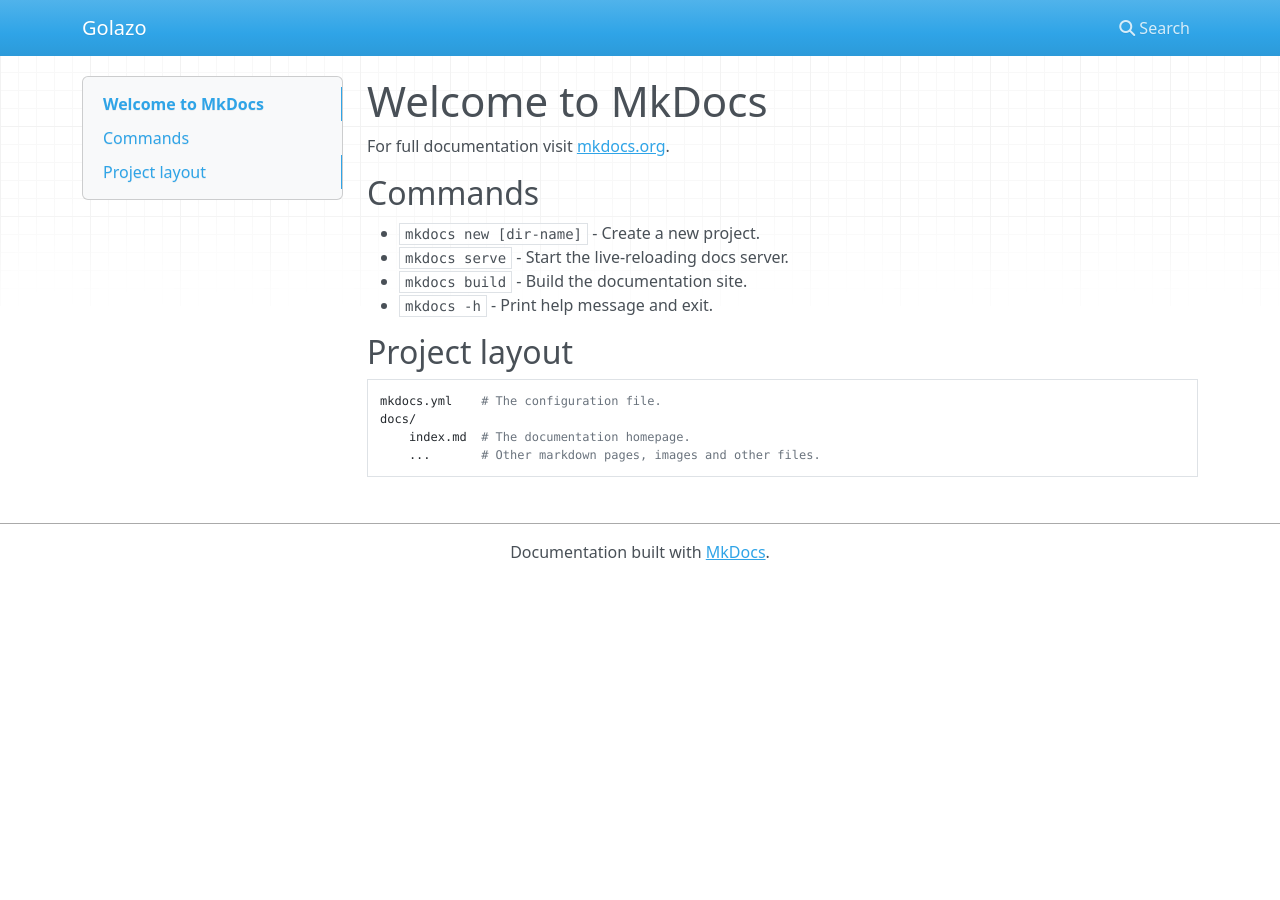
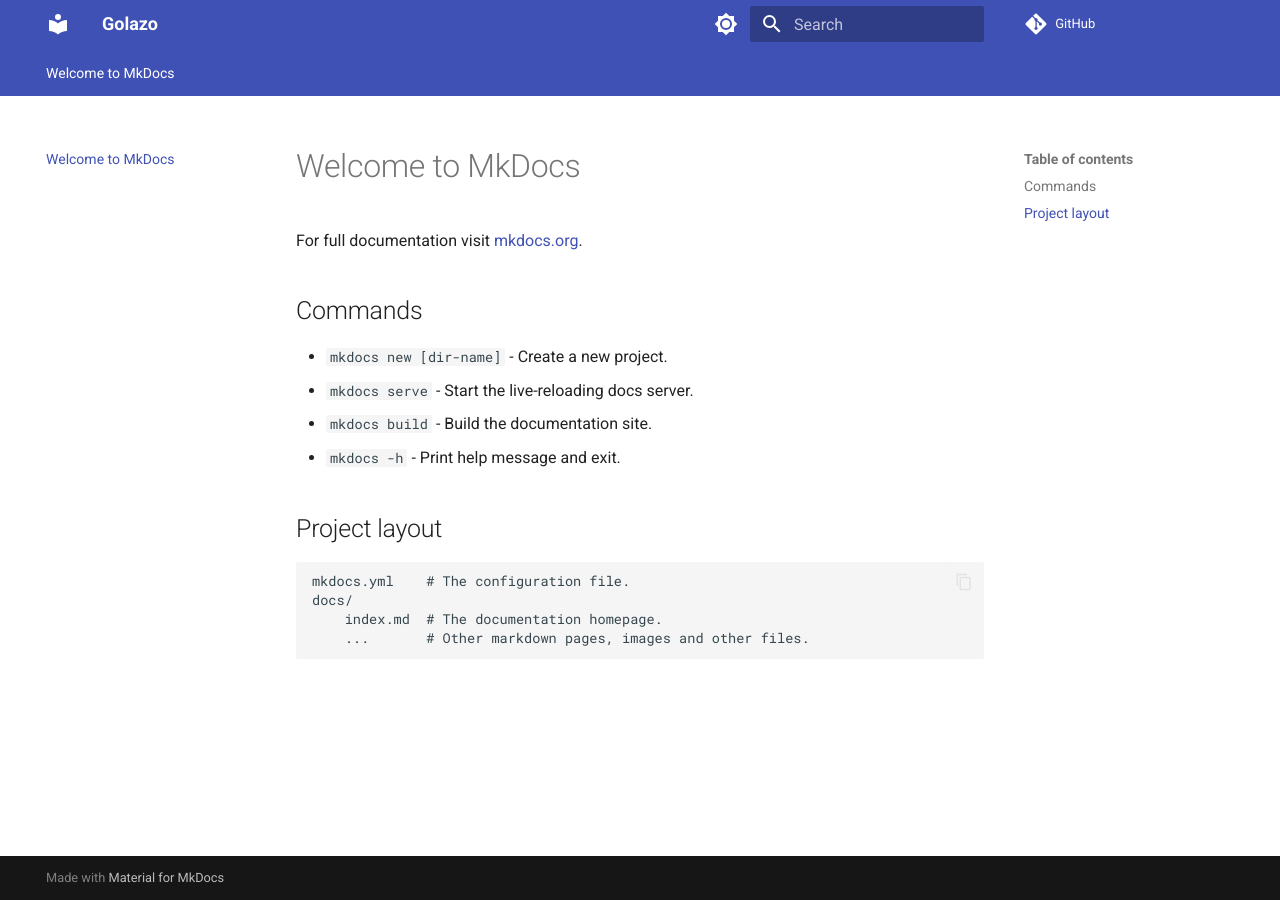
Before and after one commit to microsoft/golazo, an MkDocs documentation site: the page built from docs/index.md, in a window 1280 px wide. Built offline with MkDocs 1.6.1 and Material for MkDocs 9.7.7, drawn with Linux system fonts in a browser that asks for light colours; nearby versions of some CDN libraries; comment, search, counter and statistics services are not loaded.

Commit message:
Updating required files and adding markdown theme (#3)

```diff
--- a/docs/index.md
+++ b/docs/index.md
@@ -4,10 +4,10 @@ For full documentation visit [mkdocs.org](https://www.mkdocs.org).
 
 ## Commands
 
-* `mkdocs new [dir-name]` - Create a new project.
-* `mkdocs serve` - Start the live-reloading docs server.
-* `mkdocs build` - Build the documentation site.
-* `mkdocs -h` - Print help message and exit.
+- `mkdocs new [dir-name]` - Create a new project.
+- `mkdocs serve` - Start the live-reloading docs server.
+- `mkdocs build` - Build the documentation site.
+- `mkdocs -h` - Print help message and exit.
 
 ## Project layout
 
--- a/mkdocs.yml
+++ b/mkdocs.yml
@@ -1 +1,26 @@
 site_name: Golazo
+site_description: "Documentation for the Golazo development methodology"
+repo_url: https://github.com/microsoft/golazo
+
+theme:
+  name: material
+  palette:
+    - scheme: default
+      primary: indigo
+      accent: indigo
+      toggle:
+        icon: material/brightness-7
+        name: Switch to dark mode
+    - scheme: slate
+      primary: indigo
+      accent: indigo
+      toggle:
+        icon: material/brightness-4
+        name: Switch to light mode
+  features:
+    - navigation.tabs
+    - navigation.sections
+    - navigation.top
+    - search.suggest
+    - search.highlight
+    - content.code.copy
--- /dev/null
+++ b/requirements.txt
@@ -0,0 +1,2 @@
+mkdocs>=1.5.0
+mkdocs-material>=9.0.0
```
Also changed, not shown: CONTRIBUTING.md (+14 -0 lines), README.md (+9 -19 lines).
